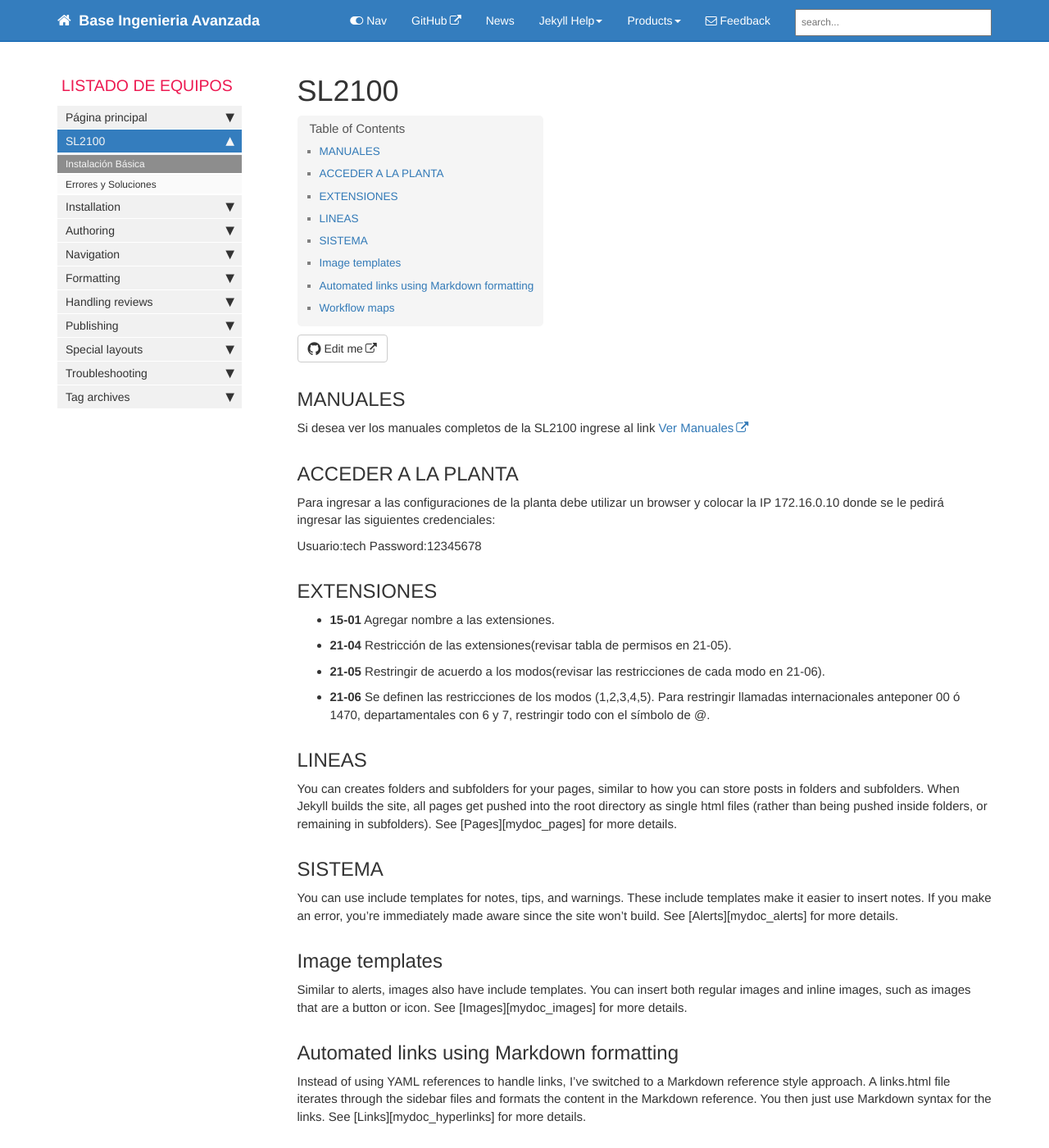
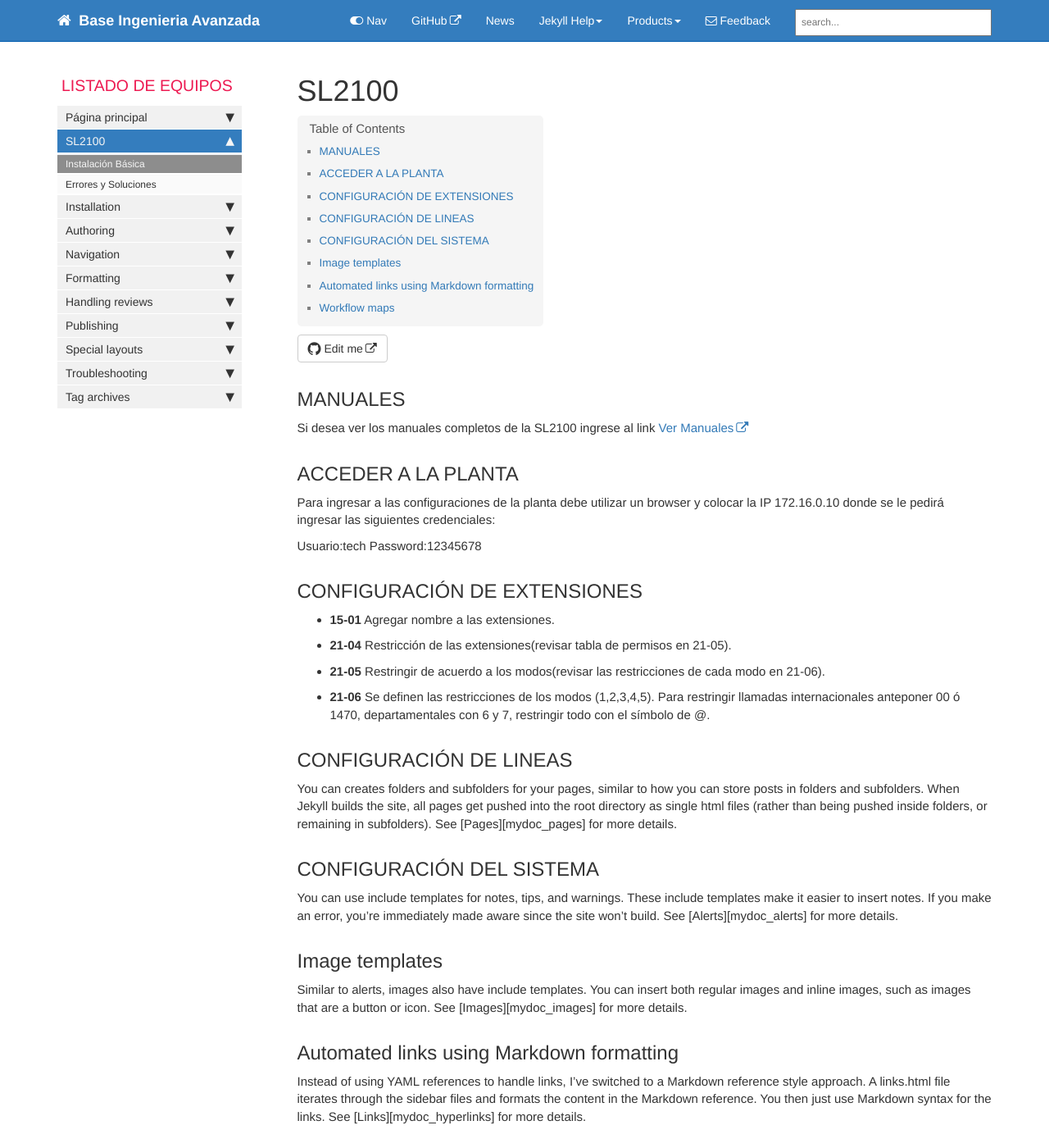
Before and after one commit to soporteiasa/soporteiasa.github.io, a Jekyll site: the page built from pages/mydoc/mydoc_release_notes_60.md, in a window 1280 px wide and 1400 px high. Shown: the whole window at 82% size. Built offline with Jekyll 4.4.1, drawn with Linux system fonts in a browser that asks for light colours; comment, search, counter and statistics services are not loaded.

Commit message:
Update mydoc_release_notes_60.md

```diff
--- a/pages/mydoc/mydoc_release_notes_60.md
+++ b/pages/mydoc/mydoc_release_notes_60.md
@@ -17,17 +17,17 @@ Para ingresar a las configuraciones de la planta debe utilizar un browser y colo
 Usuario:tech
 Password:12345678
 
-## EXTENSIONES
+## CONFIGURACIÓN DE EXTENSIONES
 *  **15-01** Agregar nombre a las extensiones.
 *  **21-04** Restricción de las extensiones(revisar tabla de permisos en 21-05).
 *  **21-05** Restringir de acuerdo a los modos(revisar las restricciones de cada modo en 21-06).
 *  **21-06** Se definen las restricciones de los modos (1,2,3,4,5). Para restringir llamadas internacionales anteponer 00 ó 1470, departamentales con 6 y 7, restringir todo con el símbolo de @.
 
-## LINEAS
+## CONFIGURACIÓN DE LINEAS
 
 You can creates folders and subfolders for your pages, similar to how you can store posts in folders and subfolders. When Jekyll builds the site, all pages get pushed into the root directory as single html files (rather than being pushed inside folders, or remaining in subfolders). See [Pages][mydoc_pages] for more details.
 
-## SISTEMA
+## CONFIGURACIÓN DEL SISTEMA
 
 You can use include templates for notes, tips, and warnings. These include templates make it easier to insert notes. If you make an error, you're immediately made aware since the site won't build. See [Alerts][mydoc_alerts] for more details.
 
```
